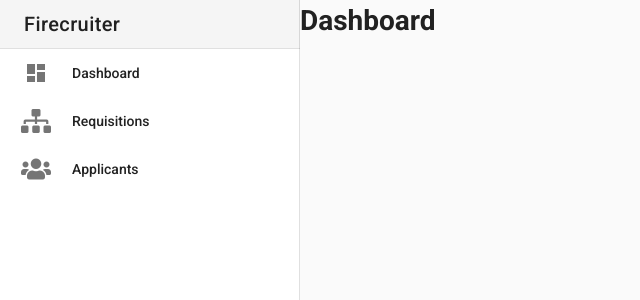
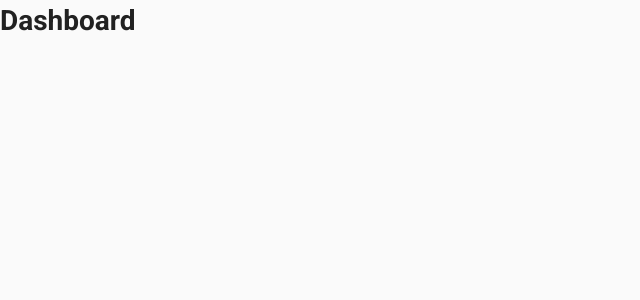
Before and after one commit to iceniveth/firecruiter, a Vue app: page /dashboard in a window 1280 px wide. Shown: the top 300 px of the page, without its empty margins (0-640 px from the left). Built offline with nearby package versions, Linux system fonts and the light colour scheme.

Commit message:
Add store and integrate with drawer

```diff
--- a/src/components/AppNavigationBar.vue
+++ b/src/components/AppNavigationBar.vue
@@ -1,6 +1,6 @@
 <template>
   <v-toolbar dense>
-    <v-toolbar-side-icon></v-toolbar-side-icon>
+    <v-toolbar-side-icon @click="$store.commit('setDrawer', true)"></v-toolbar-side-icon>
     <v-toolbar-title class="ml-2">{{ title }}</v-toolbar-title>
   </v-toolbar>
 </template>
--- a/src/components/TheNavigation.vue
+++ b/src/components/TheNavigation.vue
@@ -1,5 +1,7 @@
 <template>
-  <v-navigation-drawer permanent app>
+  <v-navigation-drawer v-model="drawer"
+                       temporary
+                       app>
     <v-toolbar dense flat>
       <!-- <v-avatar class="px-0 mx-0">
         <v-icon>add</v-icon>
@@ -26,10 +28,19 @@
 </template>
 
 <script>
+import { mapState } from 'vuex';
 import routes from '../router/routes';
 
 export default {
   computed: {
+    drawer: {
+      get() {
+        return this.$store.state.drawer;
+      },
+      set(val) {
+        this.$store.commit('setDrawer', val);
+      }
+    },
     links() {
       return Object.keys(routes)
         .filter(key => routes[key].meta.navigation != null)
--- a/src/index.js
+++ b/src/index.js
@@ -2,6 +2,7 @@ import Vue from 'vue';
 import Vuetify from 'vuetify';
 import 'vuetify/dist/vuetify.min.css';
 import router from './router';
+import store from './store';
 import App from './App.vue';
 import AppNavigationBar from './components/AppNavigationBar';
 
@@ -12,6 +13,7 @@ Vue.component('app-navigation-bar', AppNavigationBar);
 new Vue({
   el: '#app',
   router,
+  store,
   components: {
     App
   },
--- /dev/null
+++ b/src/store/index.js
@@ -0,0 +1,15 @@
+import Vue from 'vue';
+import Vuex from 'vuex';
+
+Vue.use(Vuex);
+
+export default new Vuex.Store({
+  state: {
+    drawer: false,
+  },
+  mutations: {
+    setDrawer(state, val) {
+      state.drawer = val;
+    }
+  }
+});
```
